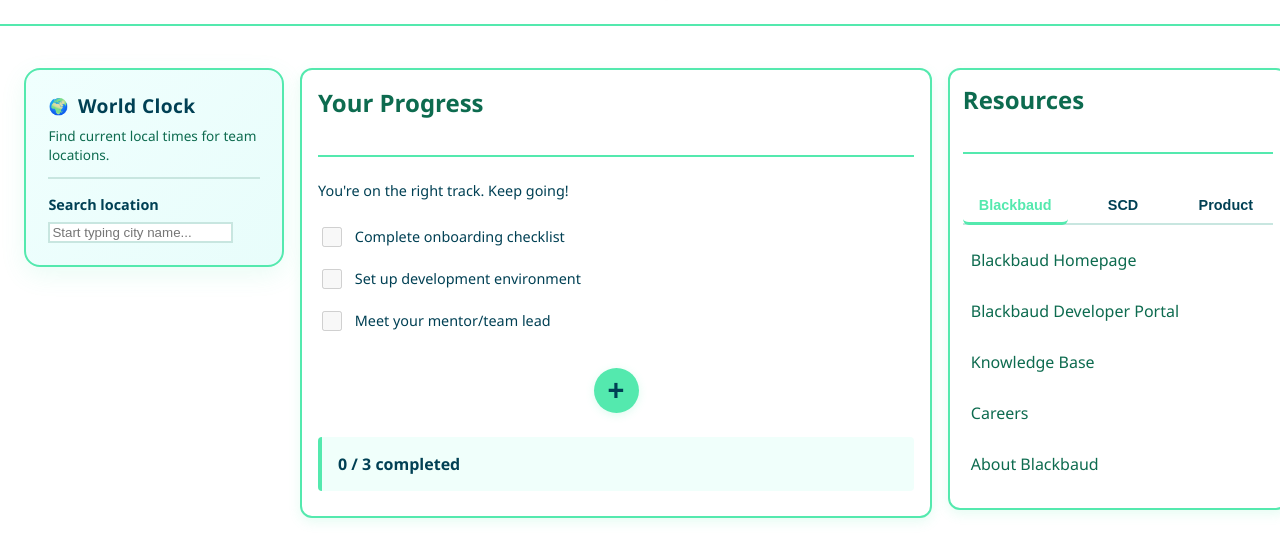
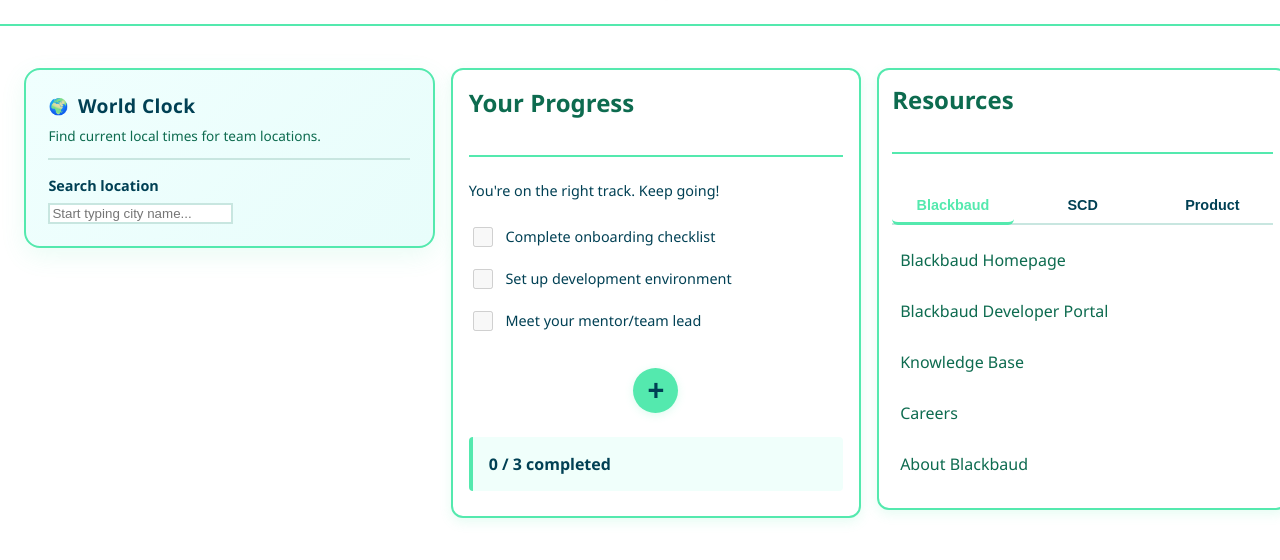
Before and after one commit to elizabethfavre/OTG2026, a website with bundled scripts: page dashboard.html in a window 1280 px wide. Shown: the part 104-664 px from the top of the page. Built offline with nearby package versions, Linux system fonts and the light colour scheme; no server answers; sample sign-in values are in the browser's storage.

Commit message:
Update dashboard grid to equal-width columns (1fr 1fr 1fr) with padding between

```diff
--- a/style.css
+++ b/style.css
@@ -64,7 +64,7 @@
 
 .dashboard-grid {
   display: grid;
-  grid-template-columns: 260px 1fr 340px;
+  grid-template-columns: 1fr 1fr 1fr;
   gap: 1rem;
   align-items: start;
   width: 100%;
```
